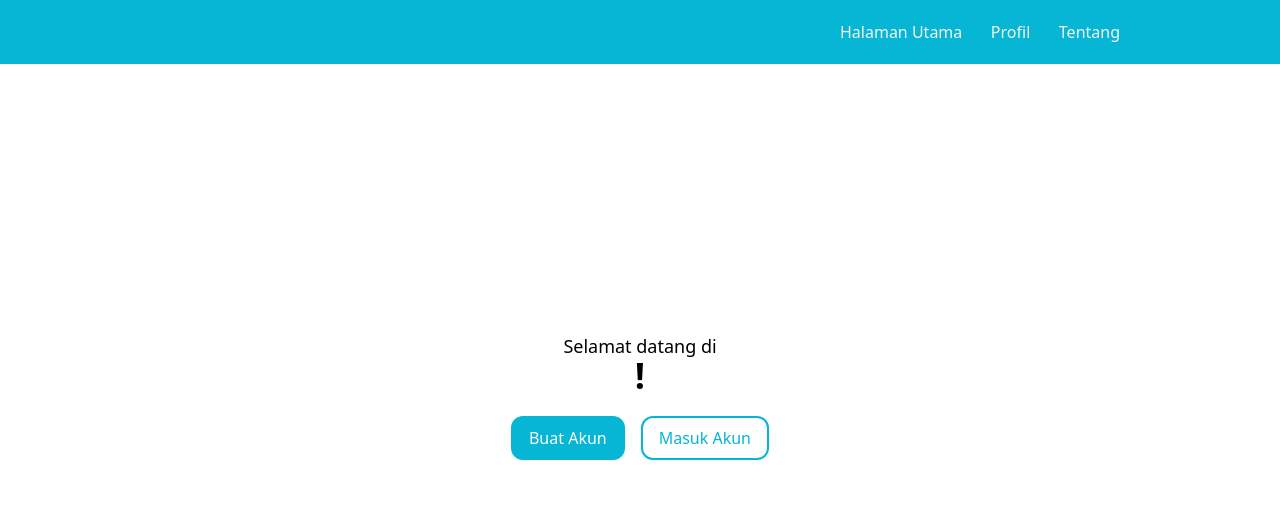
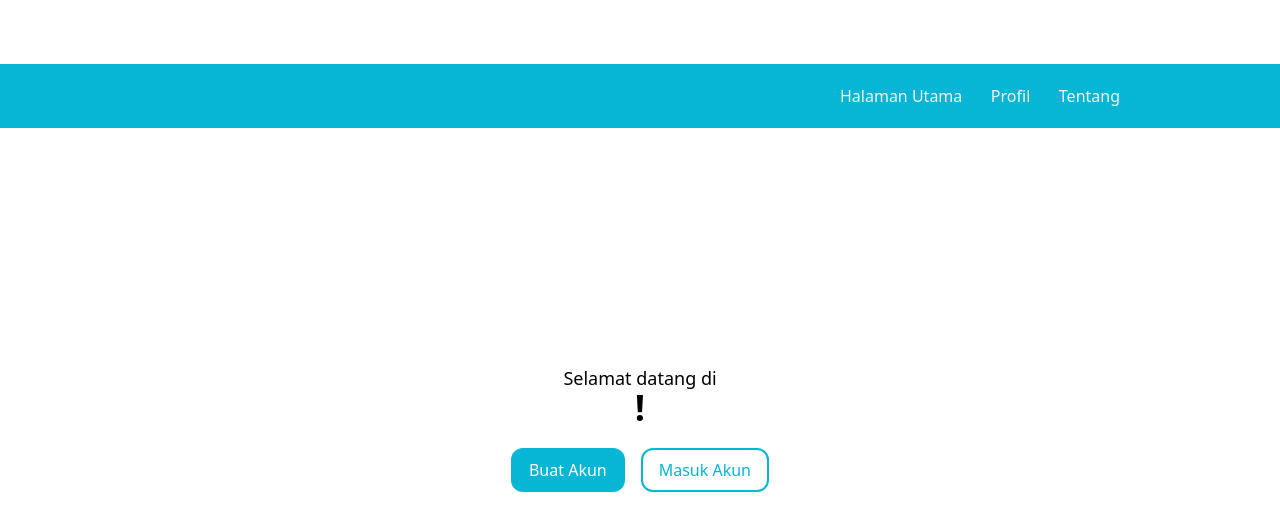
Before and after one commit to zackdesu/konseling-sekolah, a React (Vite) app: page / in a window 1280 px wide. Shown: the top 530 px of the page. Built offline with nearby package versions, Linux system fonts and the light colour scheme.

Commit message:
padding to 16

```diff
--- a/src/index.css
+++ b/src/index.css
@@ -9,7 +9,7 @@
   }
 
   #root {
-    @apply h-full;
+    @apply h-full pt-16;
   }
 
   h1,
```
